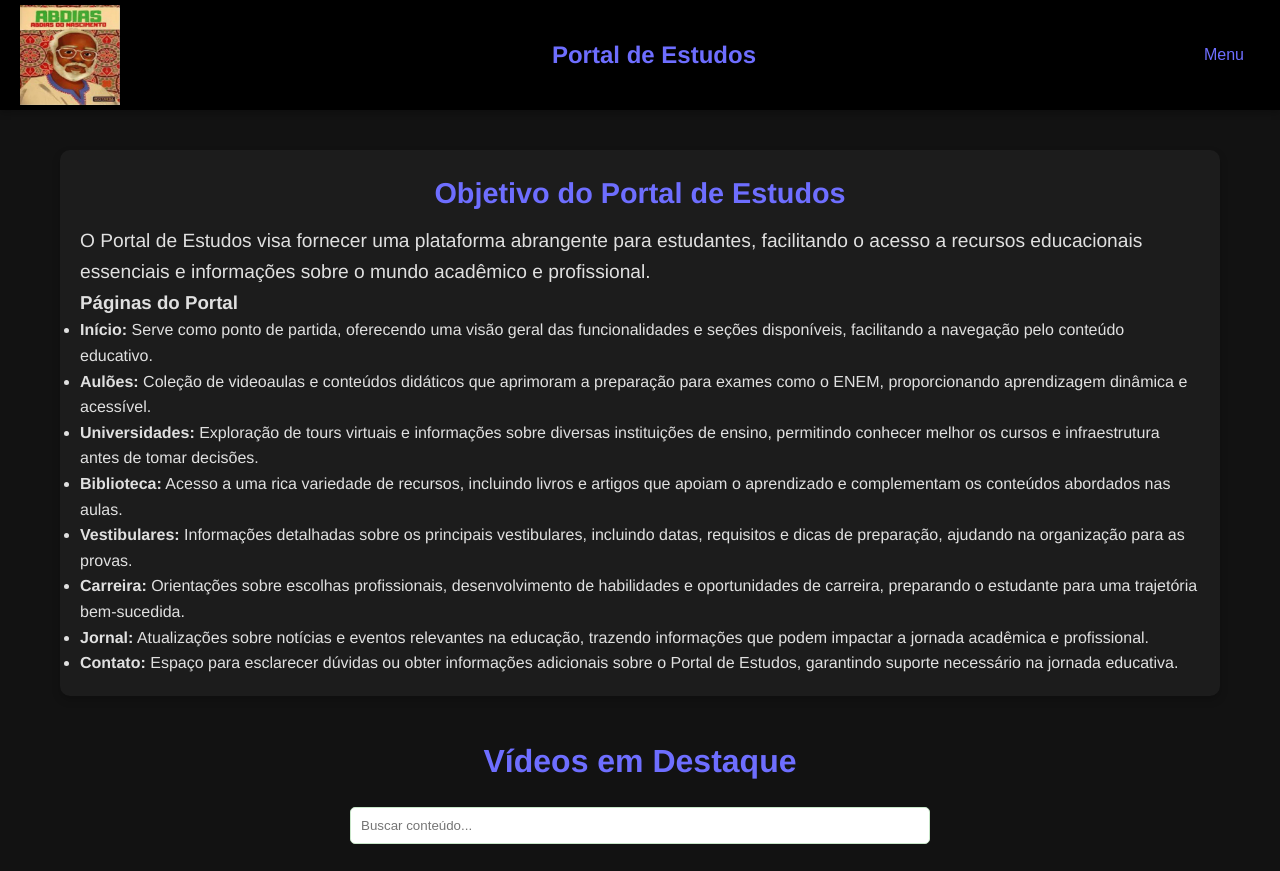
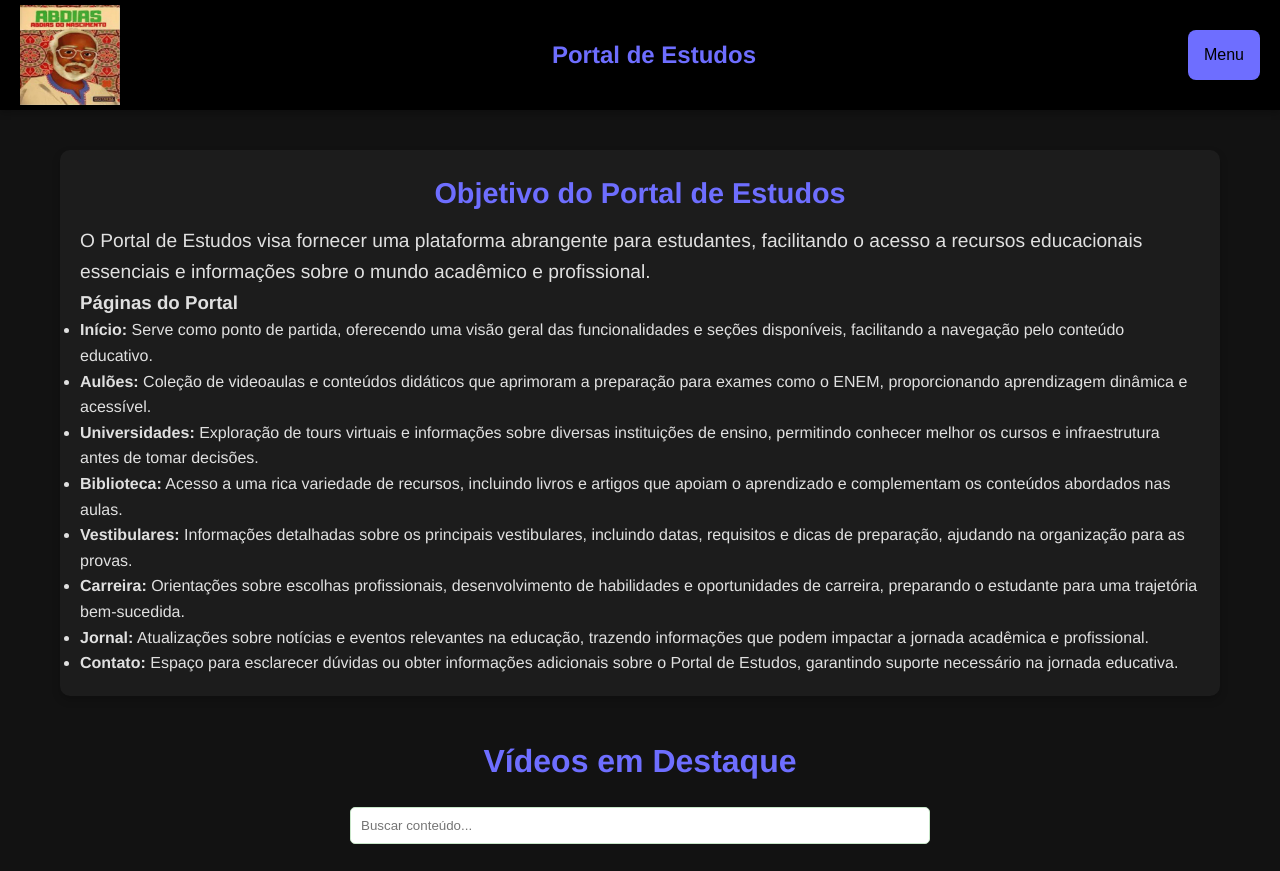
Before and after one commit to Vall-07/tcc, a plain HTML site: page index.html in a window 1280 px wide. Shown: the top 871 px of the page. Drawn offline with Linux system fonts and the light colour scheme.

Commit message:
Add files via upload

```diff
--- a/css/style.css
+++ b/css/style.css
@@ -533,8 +533,8 @@ header {
 }
 
 .dropbtn {
-    background-color: #000000;
-    color: #6e6eff;
+    background-color: #6e6eff;
+    color: #000000;
     padding: 16px;
     font-size: 16px;
     border: none;
```
